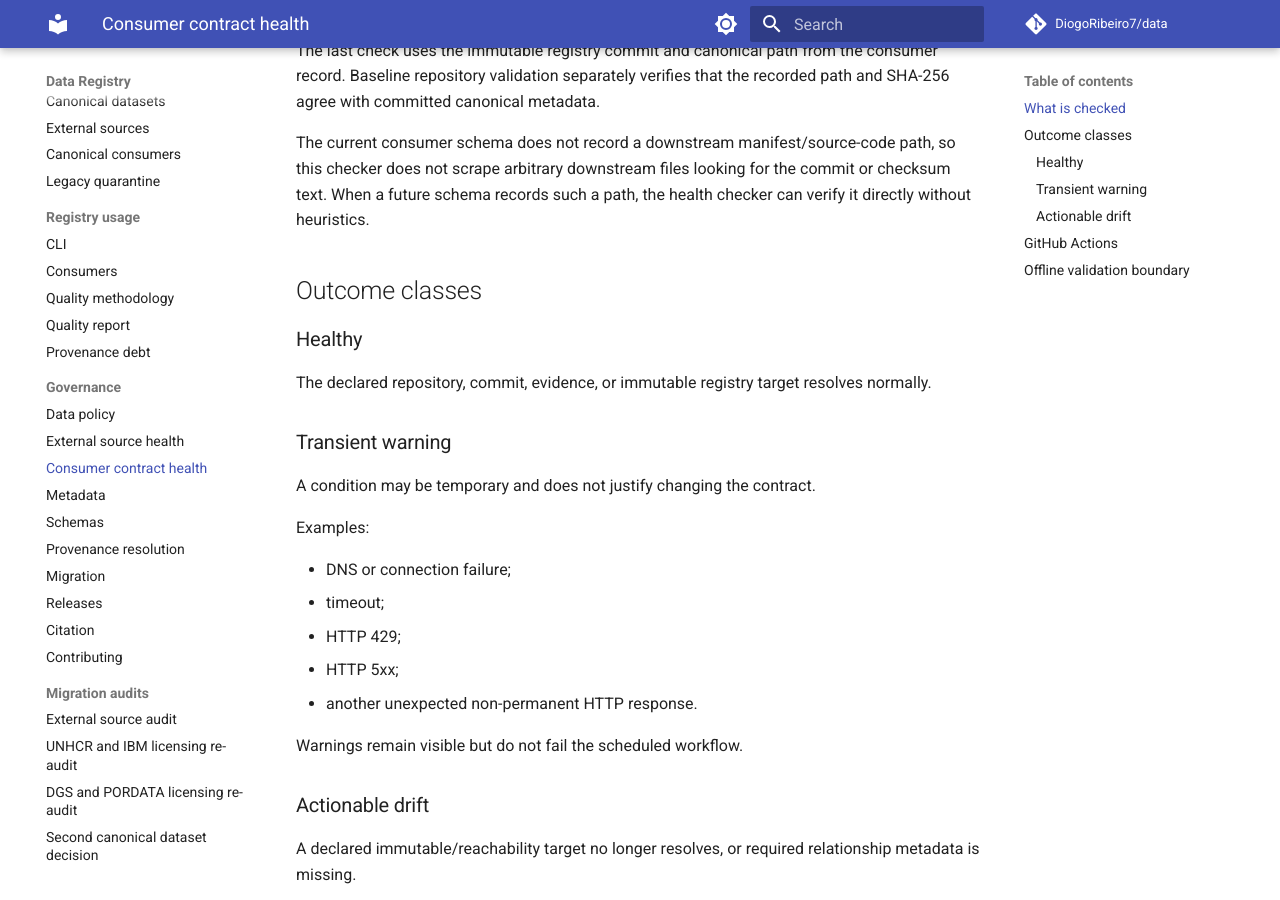
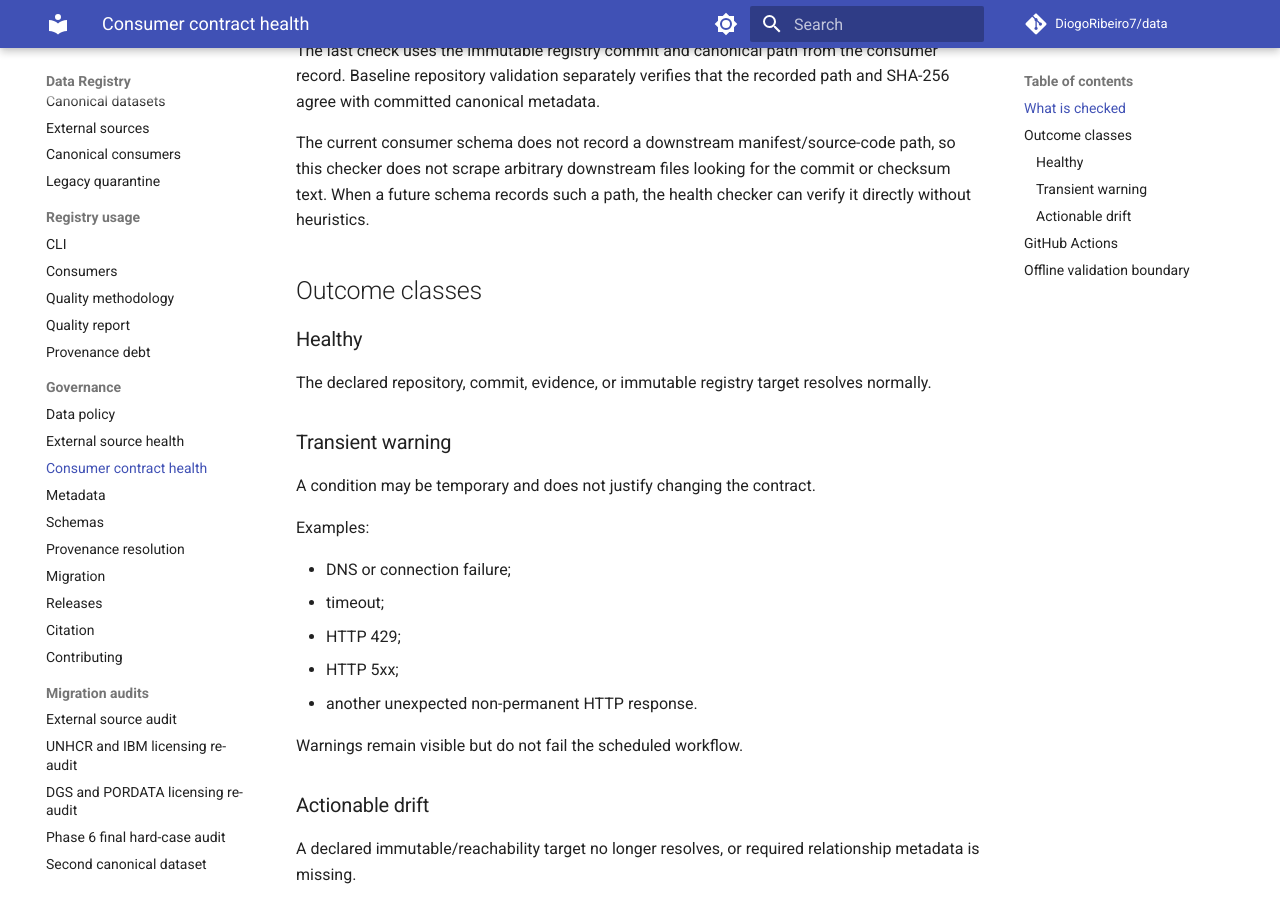
Before and after one commit to DiogoRibeiro7/data, an MkDocs documentation site: the page built from docs/CONSUMER_HEALTH.md, in a window 1280 px wide and 900 px high, scrolled down 671 px. Built offline with MkDocs 1.6.1 and Material for MkDocs 9.7.7, drawn with Linux system fonts in a browser that asks for light colours; comment, search, counter and statistics services are not loaded.

Commit message:
Finalize Phase 6 hard-case audit

```diff
--- a/mkdocs.yml
+++ b/mkdocs.yml
@@ -64,6 +64,7 @@
       - External source audit: migrations/EXTERNAL_SOURCE_AUDIT_2026-10-01.md
       - UNHCR and IBM licensing re-audit: migrations/EXTERNAL_LICENSING_REAUDIT_2026-10-05.md
       - DGS and PORDATA licensing re-audit: migrations/PORTUGUESE_SOURCE_LICENSING_REAUDIT_2026-10-05.md
+      - Phase 6 final hard-case audit: migrations/PHASE6_FINAL_HARD_CASE_AUDIT_2026-10-05.md
       - Second canonical dataset decision: migrations/SECOND_CANONICAL_DATASET_2026-10-02.md
       - Maize Bipolaris promotion: migrations/MAIZE_BIPOLARIS_PROMOTION_2026-10-03.md
       - UCDP GED 25.1 promotion: migrations/UCDP_GED_25_1_PROMOTION_2026-10-03.md
```
